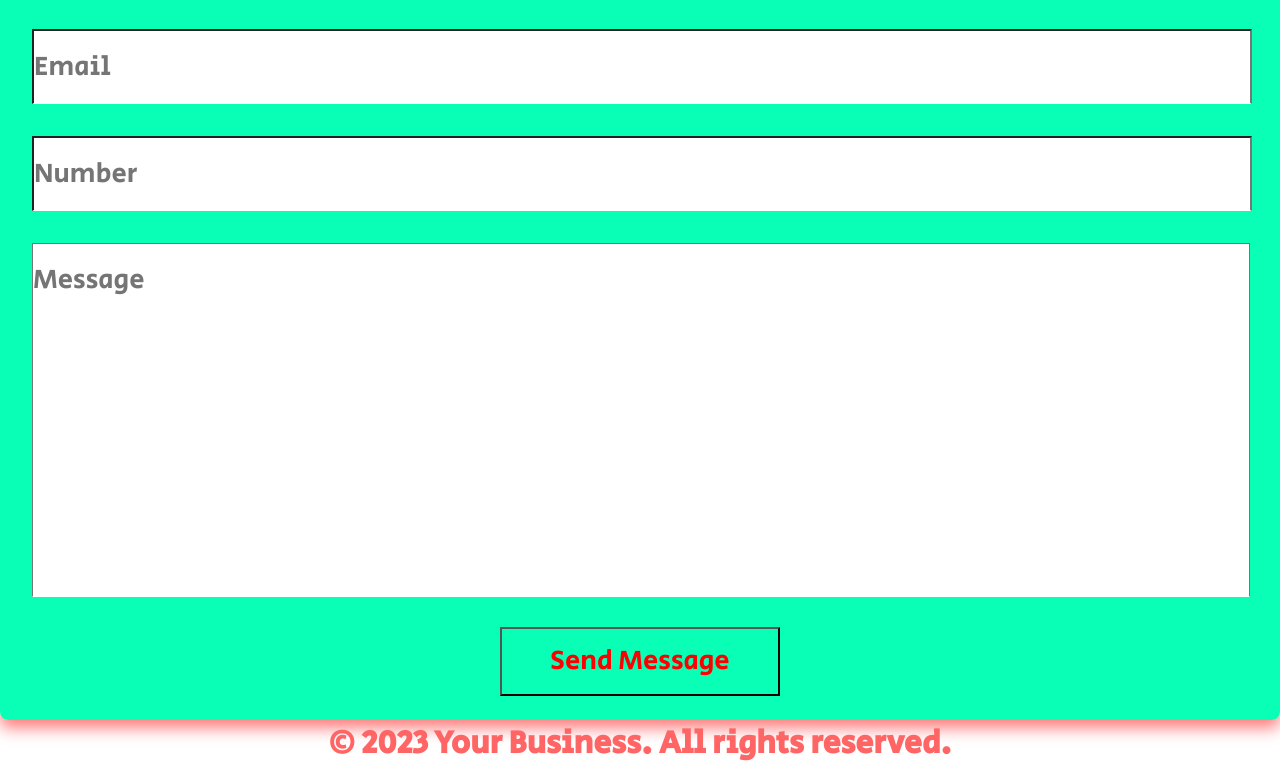
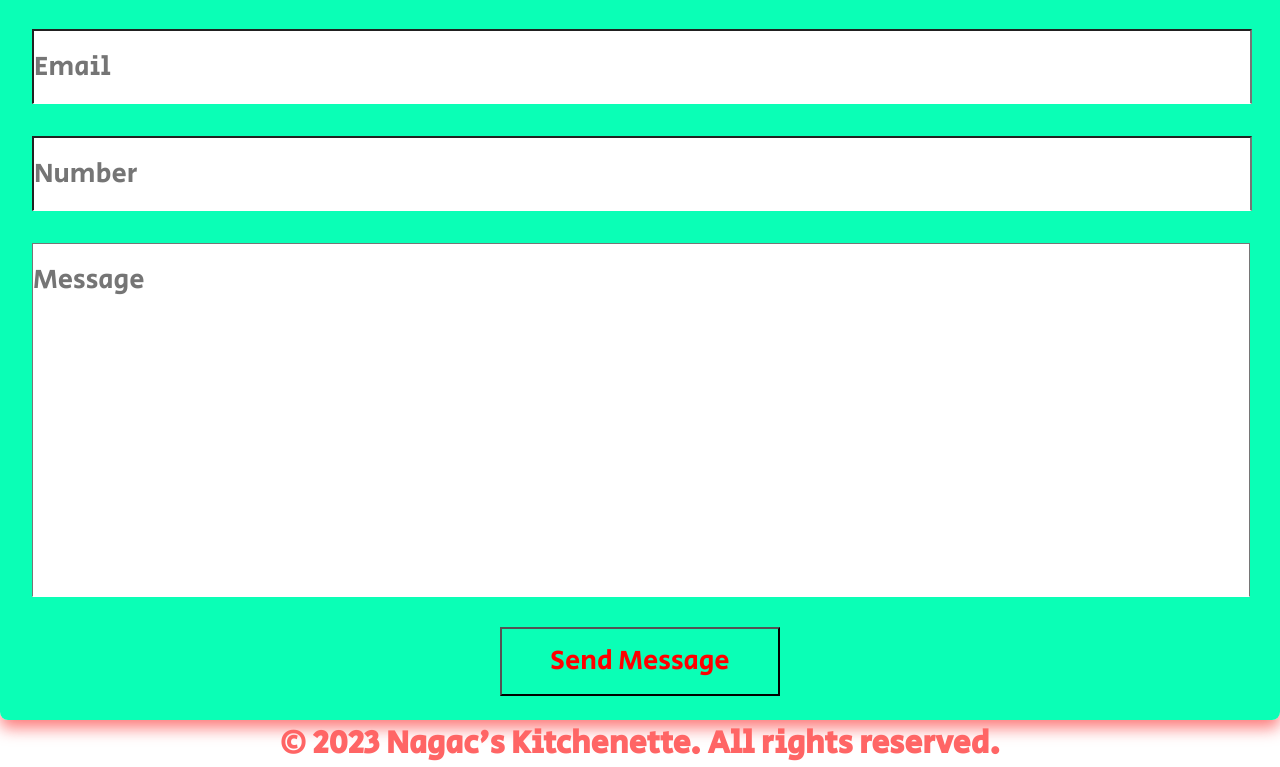
Before and after one commit to erusshamae/bangcoyo-ternate-final, a plain HTML site: page member-page.html in a window 1280 px wide. Shown: the part 6107-6874 px from the top of the page. Drawn offline with Linux system fonts and the light colour scheme.

Commit message:
Update member-page.html

```diff
--- a/member-page.html
+++ b/member-page.html
@@ -148,7 +148,7 @@
 <!-- contact section ends -->
 
     <footer>
-      <p>&copy; 2023 Your Business. All rights reserved.</p>
+      <p>&copy; 2023 Nagac's Kitchenette. All rights reserved.</p>
     </footer>
   </h1>
 
```
